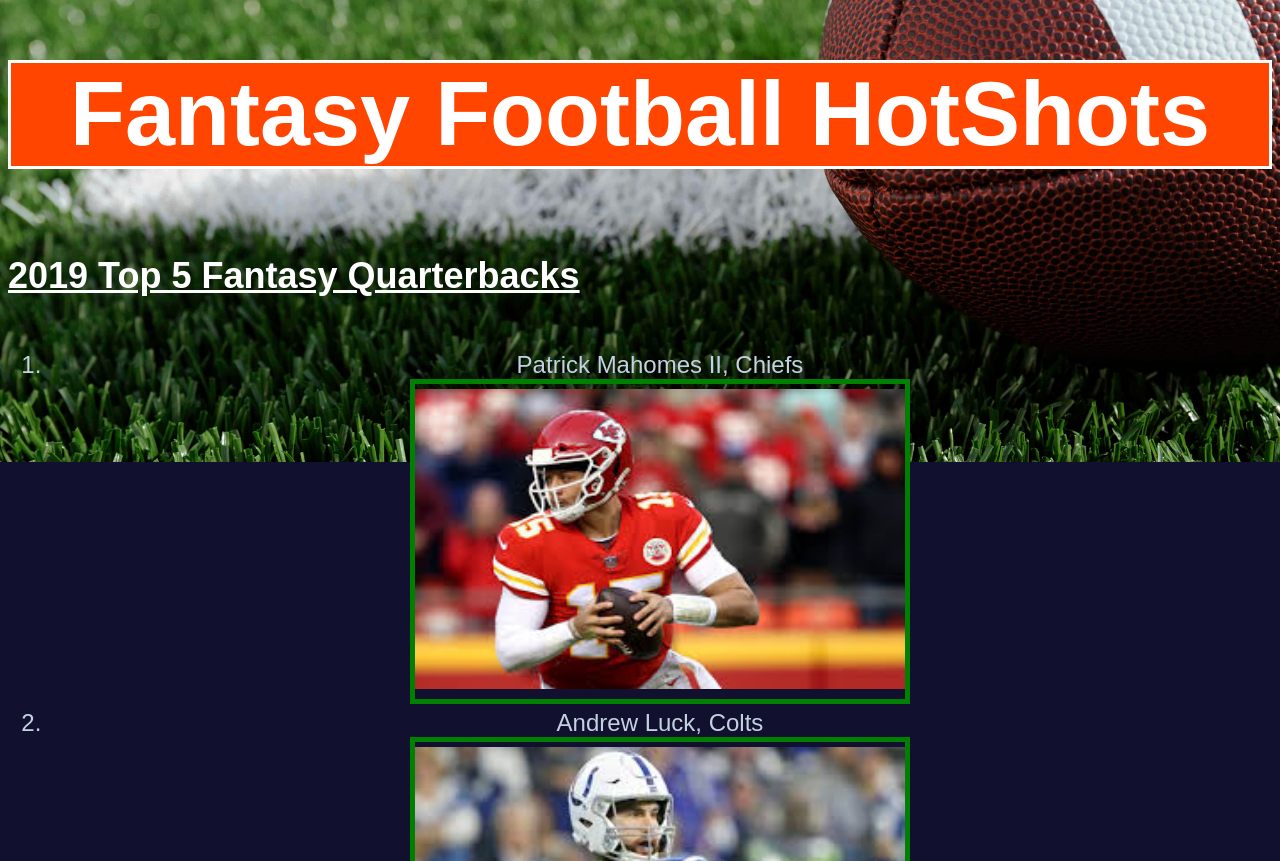
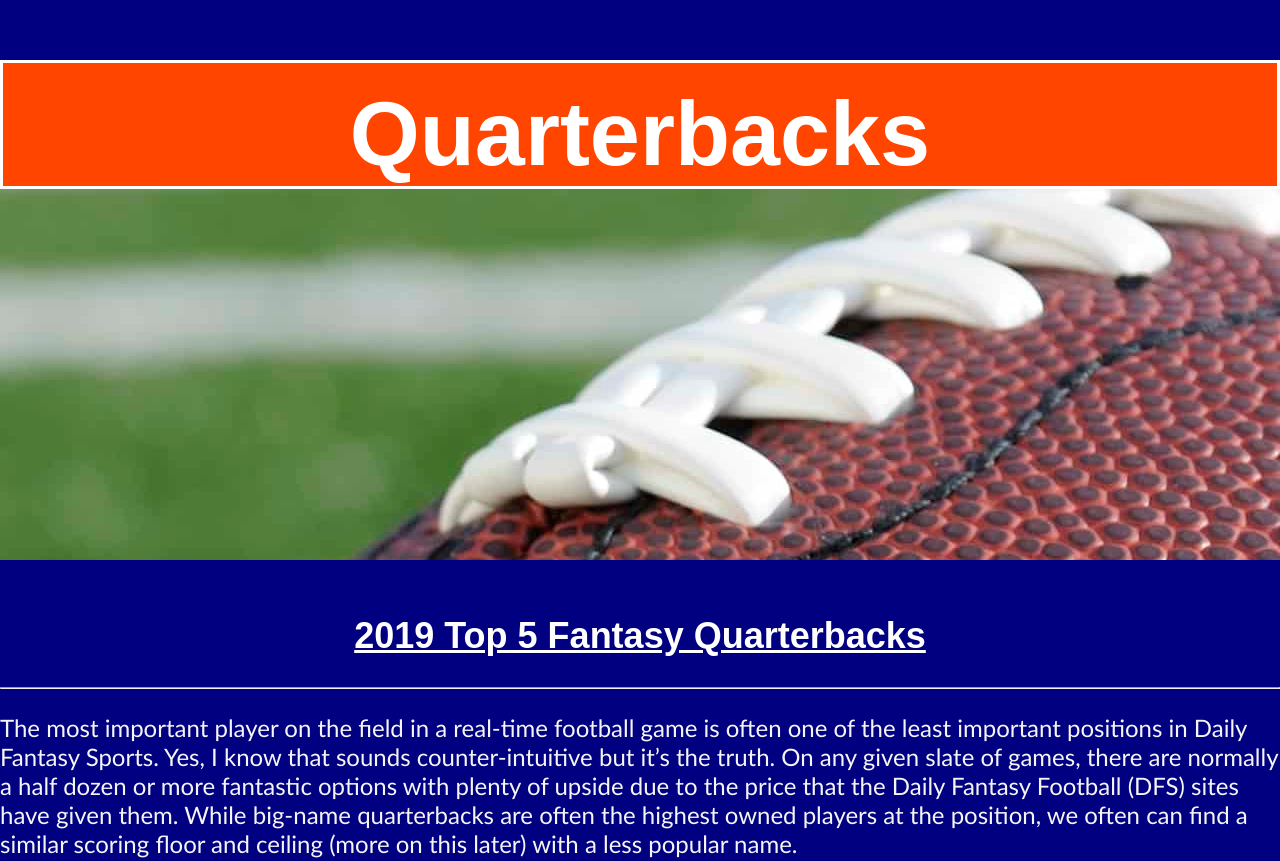
Before and after one commit to mykg0713/FantasyFootball, a plain HTML site: page Fantasy Football/QBs.html in a window 1280 px wide. Shown: the top 861 px of the page. Drawn offline with Linux system fonts and the light colour scheme.

Commit message:
Add files via upload

```diff
--- a/Fantasy Football/QBs.html
+++ b/Fantasy Football/QBs.html
@@ -6,10 +6,12 @@
     <meta http-equiv="X-UA-Compatible" content="ie=edge">
     <link rel="stylesheet" href="mystyle.css">
     <title>Quarterbacks</title>
+    <header><h1>Quarterbacks</h1></header>
 </head>
 <body>
-    <h1>Fantasy Football HotShots</h1>
-    <h2>2019 Top 5 Fantasy Quarterbacks</h2>
+        <h2>2019 Top 5 Fantasy Quarterbacks</h2>
+<hr>
+    <p>The most important player on the field in a real-time football game is often one of the least important positions in Daily Fantasy Sports. Yes, I know that sounds counter-intuitive but it’s the truth. On any given slate of games, there are normally a half dozen or more fantastic options with plenty of upside due to the price that the Daily Fantasy Football (DFS) sites have given them. While big-name quarterbacks are often the highest owned players at the position, we often can find a similar scoring floor and ceiling (more on this later) with a less popular name.</p>
     <ol>
         <li>Patrick Mahomes II, Chiefs <img class="players" src="img/mahomes.jpg" alt="Mahomes">
         </li>
--- a/Fantasy Football/mystyle.css
+++ b/Fantasy Football/mystyle.css
@@ -1,27 +1,25 @@
 header{
+    background-image: url(img/turf.jpg);
+    width: 100%;
+    height: 500px;
+    background-repeat: no-repeat;
+    background-position: right top;
+    background-attachment: fixed;
 
 }
-
-
 body{
-    background-image: url(img/turf.jpg);
-    background-repeat: repeat;
-    background-color: #070525f3;
-    height: 5px;
-    background-position: center;
-    background-repeat: no-repeat;
-    background-size: cover;
-    font-family:  Arial, Helvetica, sans-serif;
-    text-align:center;
-
+    background-color:navy;
+    text-align: center;
+    margin: 0;
 }
 
 h1{
     font-family: Arial, Helvetica, sans-serif; color: goldenrod;
     font-size: 90px;
     background-color: orangered;
-    border-spacing: 16px;
+    border-spacing: 2px;
     border-style:solid; color:white;
+    padding-top: 20px;
 
 }
 
@@ -29,19 +27,15 @@
     font-family: Arial, Helvetica, sans-serif; color: white;
     font-size: 36px;
     text-decoration: underline;
-    text-align: left;
+    text-align: auto;
     padding-top: 25px;
 }
 p{
     font-family: 'Gill Sans', 'Gill Sans MT', Calibri, 'Trebuchet MS', sans-serif; color: whitesmoke;
     font-size: 24px;
     text-align: left;
-    padding-bottom: 8px;
-}
+   }
 
-ul{
-
-}
 ul a{
     text-align: left;
     font-size: 24px; color: slategray;
@@ -63,8 +57,11 @@
 
 ol{
     text-align: center;
-    font-size: 24px; color: rgb(195, 210, 224);
-    padding-top: 25px;
+    font-size: 36px; color: rgba(241, 241, 245, 0.26);
+    text-shadow: 2px 2px black;
+    font-family: Arial, Helvetica, sans-serif;
+    font-weight: bold;
+    padding-top: 100px;
     padding-bottom: 25px;
 
 }
@@ -72,8 +69,12 @@
 li {
     counter-increment: item;
     margin-bottom:5px;
+    background-size: 15px;
 }
 
+.main-header{
+    background-image: url("img/turf.jpg")
+}
 
 .players {
     display: block;
@@ -82,14 +83,25 @@
     width: 40%;
     padding-bottom: 10px;
     padding-top: 5px;
-    border-left: 5px solid green;
-    border-top: 5px solid green;
-    border-bottom: 5px solid green;
-    border-right: 5px solid green;
+    border-left: 5px solid rgb(22, 170, 175);
+    border-top: 5px solid rgb(22, 170, 175);
+    border-bottom: 5px solid rgb(22, 170, 175);
+    border-right: 5px solid rgb(22, 170, 175);
 
   }
 
   img{
-      height: 300px;
-      width: 500px;
+      margin-left:auto;
+      margin-right: auto;
   }
+
+  footer{
+
+    bottom:0;
+    width:100%;
+      height:50px;
+      background: green;
+      border-top:2px solid yellow;
+      border-bottom:2px solid yellow;
+      font-size:18px;
+  }
```
Also changed, not shown: Fantasy Football/RBs.html (+2 -1 lines), Fantasy Football/index.html (+12 -5 lines).
